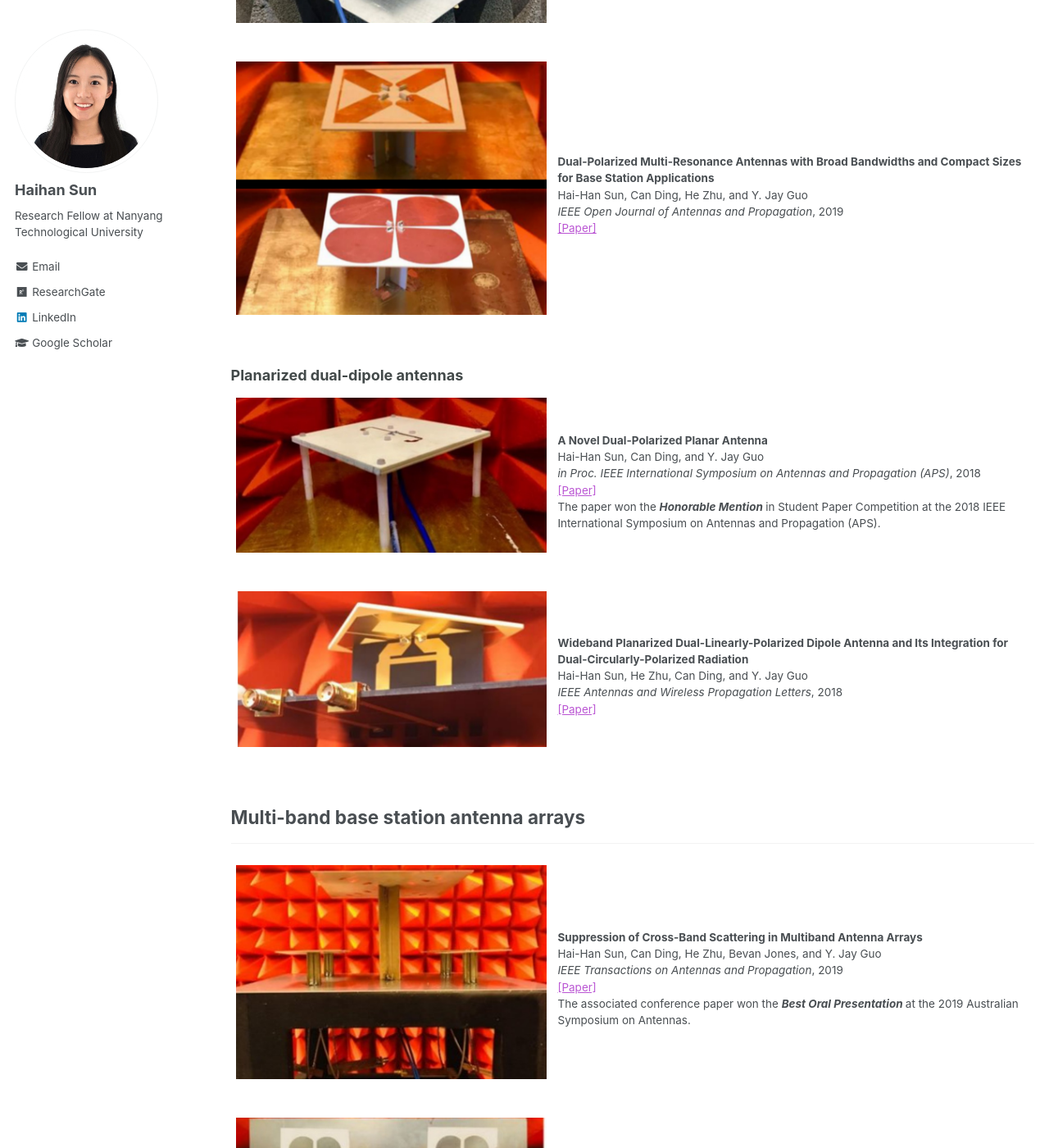
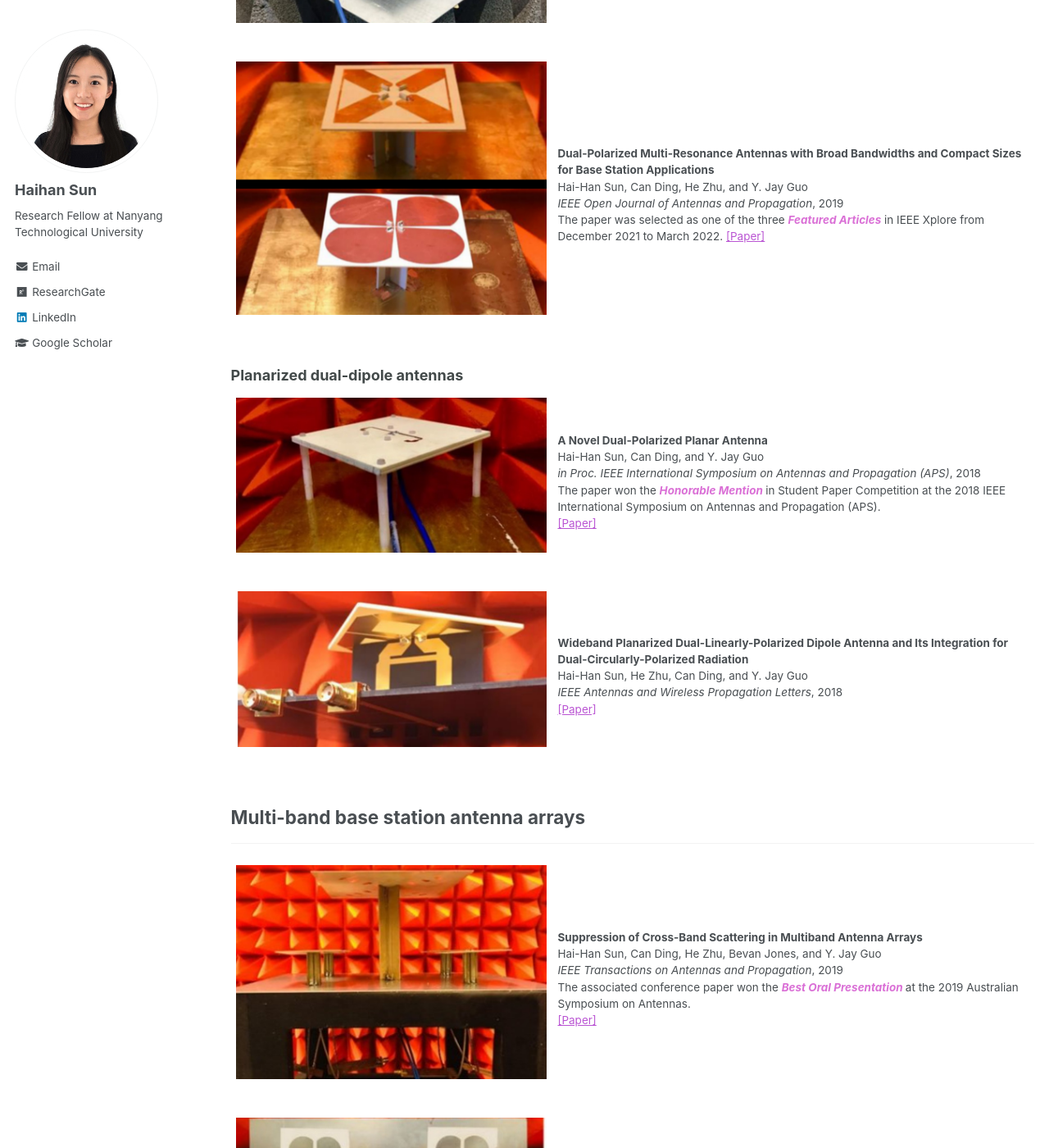
Before and after one commit to Haihan-Sun/Haihan-Sun.github.io, a Jekyll site: the page built from _pages/BSA.html, in a window 1280 px wide and 1400 px high, scrolled down 1237 px. Shown: the whole window at 82% size. Built offline with Jekyll 4.4.1, drawn with Linux system fonts in a browser that asks for light colours.

Commit message:
Update BSA.html

```diff
--- a/_pages/BSA.html
+++ b/_pages/BSA.html
@@ -27,9 +27,9 @@ author_profile: true
   <td align="left"><p><b>A Wideband Base Station Antenna Element With Stable Radiation Pattern and Reduced Beam Squint</b> <br />
     Hai-Han Sun, Can Ding, Bevan Jones, and Y. Jay Guo <br/>
     <i>IEEE Access</i>, 2017  <br/>
+    The associated conference paper won the <em><b><span style="color:#DA70D6">Best Student Paper Award</span></b> </em> at the 2018 Australian Microwave Symposium.  <br />
     <a href="https://Haihan-Sun.github.io/files/BSA1.pdf" style="color:MediumOrchid;">[Paper]</a>  <br />
-    The associated conference paper won the <em><b>Best Student Paper Award</b> </em> at the 2018 Australian Microwave Symposium.  <br />
-  </td>
+      </td>
  </tr>
 </table>
 
@@ -64,6 +64,7 @@ Can Ding, Hai-Han Sun, Richard W. Ziolkowski, and Y. Jay Guo <br />
 <td align="left"><p><b>Dual-Polarized Multi-Resonance Antennas with Broad Bandwidths and Compact Sizes for Base Station Applications  </b> <br />
 Hai-Han Sun, Can Ding, He Zhu, and Y. Jay Guo <br />
 <i>IEEE Open Journal of Antennas and Propagation</i>, 2019 <br />
+The paper was selected as one of the three <em><b><span style="color:#DA70D6">Featured Articles</span></b></em> in IEEE Xplore from December 2021 to March 2022.
 <a href="https://Haihan-Sun.github.io/files/BSA5.pdf" style="color:MediumOrchid;">[Paper]</a> <br />
 </td></tr></table>
 
@@ -73,8 +74,8 @@ Hai-Han Sun, Can Ding, He Zhu, and Y. Jay Guo <br />
 <td align="left"><p><b>A Novel Dual-Polarized Planar Antenna  </b> <br />
 Hai-Han Sun, Can Ding, and Y. Jay Guo <br />
 <i> in Proc. IEEE International Symposium on Antennas and Propagation (APS)</i>, 2018 <br />
+The paper won the <em><b><span style="color:#DA70D6"> Honorable Mention </span></b></em> in Student Paper Competition at the 2018 IEEE International Symposium on Antennas and Propagation (APS). <br />
 <a href="https://Haihan-Sun.github.io/files/BSA6.pdf" style="color:MediumOrchid;">[Paper]</a> <br />
-The paper won the <em><b> Honorable Mention </b></em> in Student Paper Competition at the 2018 IEEE International Symposium on Antennas and Propagation (APS). <br />
 </td></tr></table>
 
 
@@ -94,8 +95,9 @@ Hai-Han Sun, He Zhu, Can Ding, and Y. Jay Guo <br />
 <td align="left"><p><b>Suppression of Cross-Band Scattering in Multiband Antenna Arrays   </b> <br />
 Hai-Han Sun, Can Ding, He Zhu, Bevan Jones, and Y. Jay Guo <br />
 <i>IEEE Transactions on Antennas and Propagation</i>, 2019 <br />
+The associated conference paper won the <em> <b><span style="color:#DA70D6">Best Oral Presentation </span></b></em> at the 2019 Australian Symposium on Antennas.<br />
+
 <a href="https://Haihan-Sun.github.io/files/BSA8.pdf" style="color:MediumOrchid;">[Paper]</a>  <br />
-The associated conference paper won the <em> <b>Best Oral Presentation </b></em> at the 2019 Australian Symposium on Antennas.<br />
 </td></tr></table>
 
 <table class="imgtable"><tr><td style = "width:40%">
```
